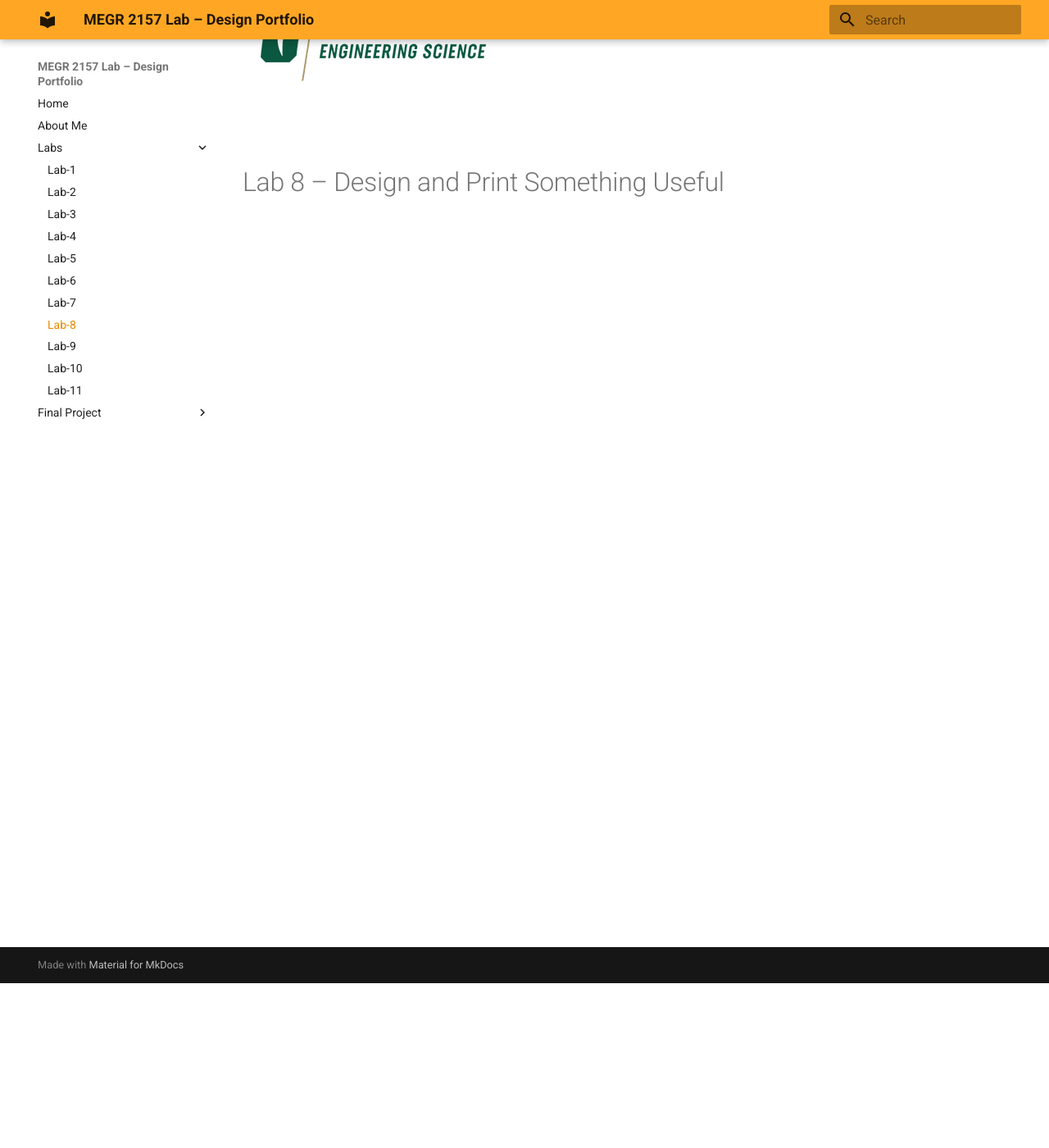
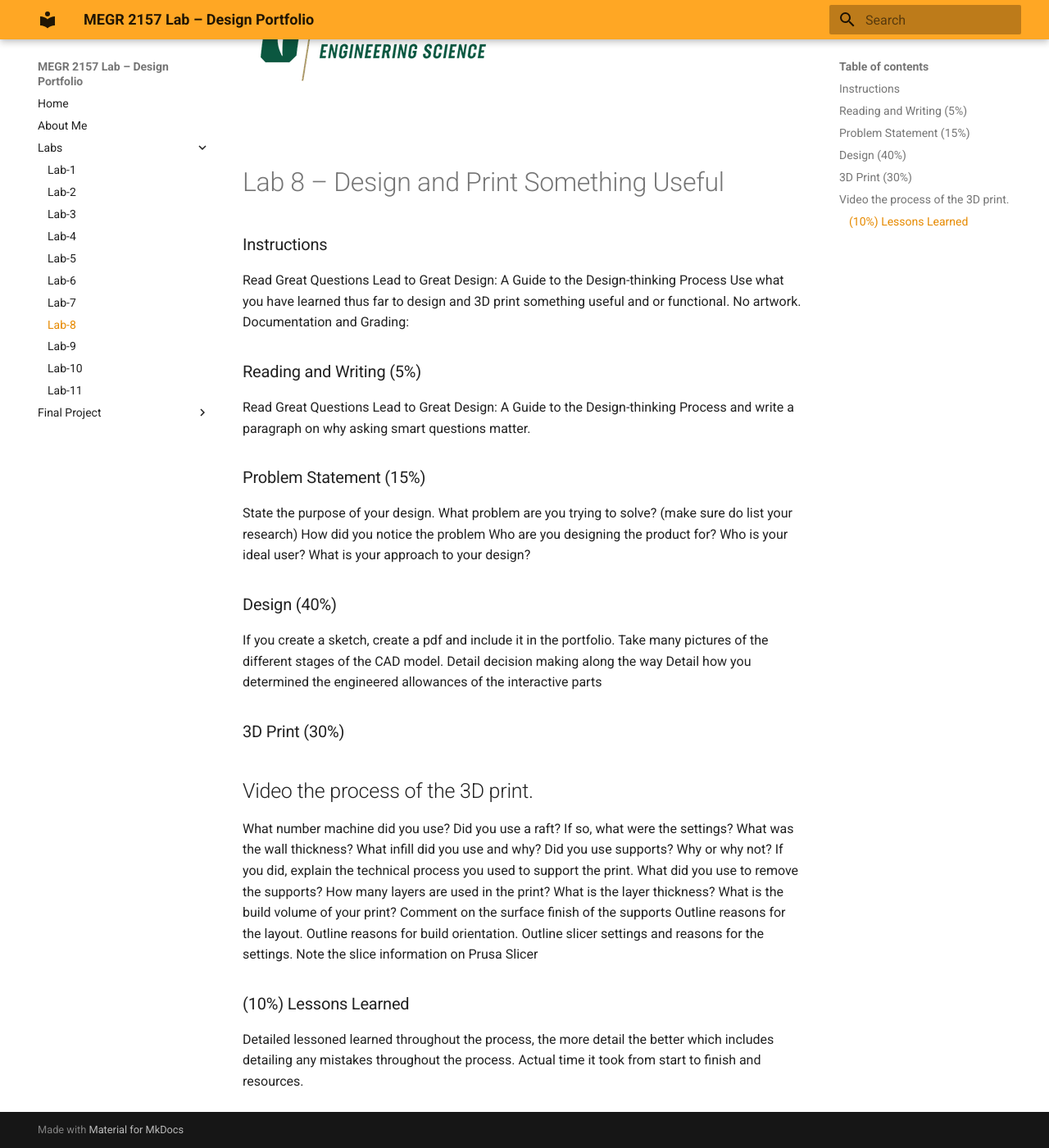
Before and after one commit to seaberr/MMEGR-2156-7-lab-template-seaber, an MkDocs documentation site: the page built from docs/Labs/L08/index.md, in a window 1280 px wide and 1400 px high, scrolled down 201 px. Shown: the whole window at 82% size. Built offline with MkDocs 1.6.1 and Material for MkDocs 9.7.7, drawn with Linux system fonts in a browser that asks for light colours.

Commit message:
Add Lab 8 instructions and grading criteria
Added detailed instructions for Lab 8, including sections on reading, problem statement, design, 3D printing, and lessons learned.

```diff
--- a/docs/Labs/L08/index.md
+++ b/docs/Labs/L08/index.md
@@ -1,2 +1,43 @@
 ![MEGR 2156-7 Title](MEES_Logo_Standard.png)
 # Lab 8 – Design and Print Something Useful
+### Instructions
+Read Great Questions Lead to Great Design: A Guide to the Design-thinking Process
+Use what you have learned thus far to design and 3D print something useful and or functional. No artwork.
+Documentation and Grading:
+### Reading and Writing (5%)
+
+Read Great Questions Lead to Great Design: A Guide to the Design-thinking Process and write a paragraph on why asking smart questions matter.
+### Problem Statement (15%)
+
+State the purpose of your design. What problem are you trying to solve? (make sure do list your research)
+How did you notice the problem
+Who are you designing the product for? Who is your ideal user?
+What is your approach to your design?
+### Design (40%)
+
+If you create a sketch, create a pdf and include it in the portfolio.
+Take many pictures of the different stages of the CAD model.
+Detail decision making along the way
+Detail how you determined the engineered allowances of the interactive parts
+### 3D Print (30%)
+
+## Video the process of the 3D print.
+
+What number machine did you use?
+Did you use a raft? If so, what were the settings?
+What was the wall thickness?
+What infill did you use and why?
+Did you use supports? Why or why not? If you did, explain the technical process you used to support the print.
+What did you use to remove the supports?
+How many layers are used in the print?
+What is the layer thickness?
+What is the build volume of your print?
+Comment on the surface finish of the supports
+Outline reasons for the layout.
+Outline reasons for build orientation.
+Outline slicer settings and reasons for the settings.
+Note the slice information on Prusa Slicer
+### (10%) Lessons Learned
+
+Detailed lessoned learned throughout the process, the more detail the better which includes detailing any mistakes throughout the process.
+Actual time it took from start to finish and resources.
```
